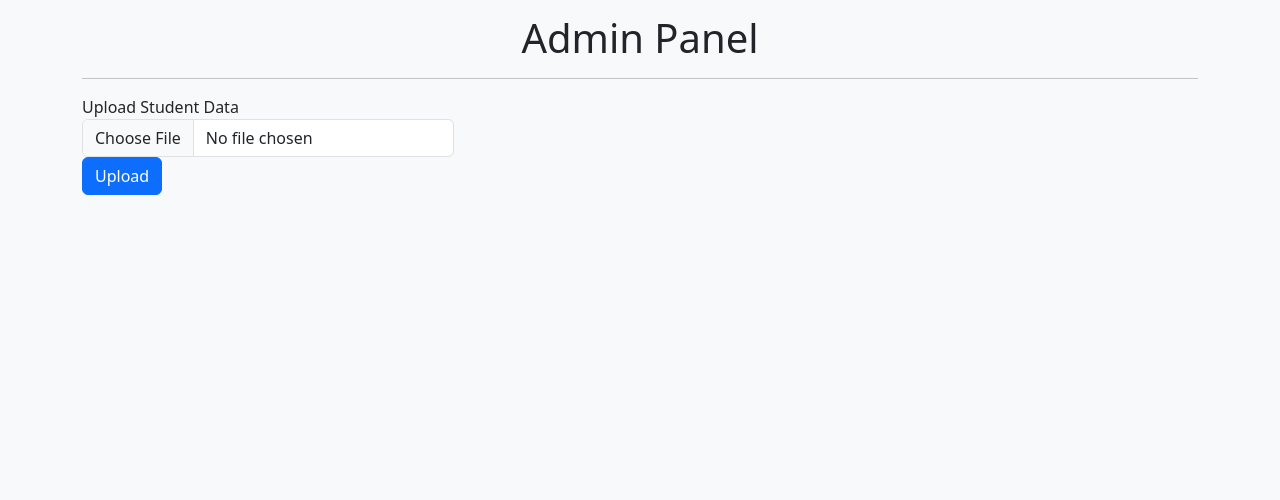
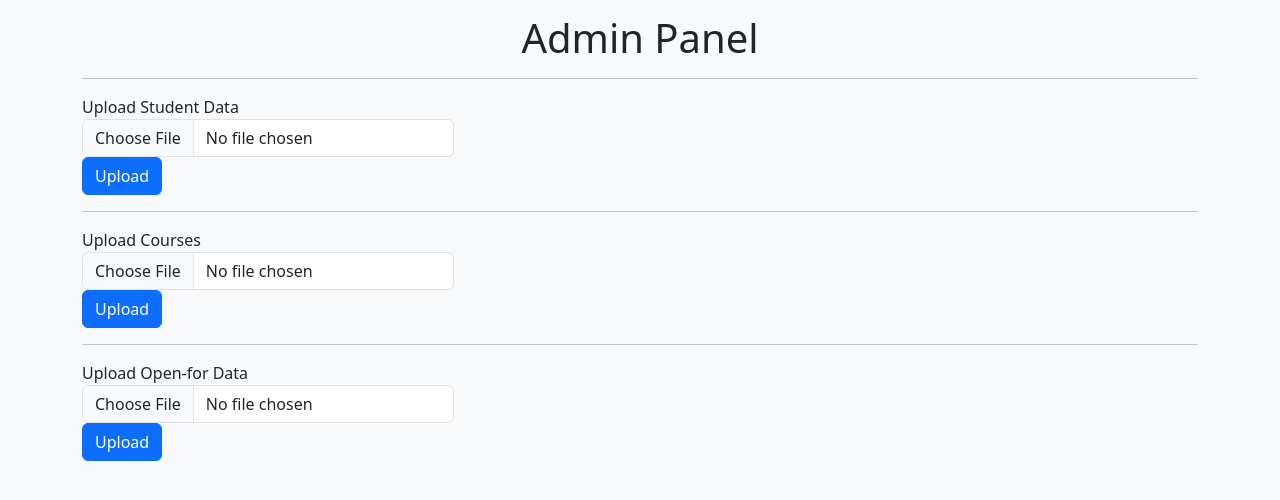
Before and after one commit to PicantaData/Elective-Registration-System, a Django app: page /admin-panel/ in a window 1280 px wide. Shown: the part 58-558 px from the top of the page. Run offline with Django 4.2, Linux system fonts and the light colour scheme.

Commit message:
Import controls for admin

```diff
--- a/ers/ers/urls.py
+++ b/ers/ers/urls.py
@@ -28,4 +28,6 @@ urlpatterns = [
     path('social-auth/', include('social_django.urls', namespace='social')),
     path('admin-panel/',views.AdminControls,name='AdminControls'),
     path('admin-panel/upload/studentData/',views.UploadStudentData, name='uStudentData'),
+    path('admin-panel/upload/courseData/',views.UploadCourses, name='uCourses'),
+    path('admin-panel/upload/openforData/',views.UploadOpenFor, name='uOpen-for'),
 ]
--- a/ers/student/templates/admin_panel.html
+++ b/ers/student/templates/admin_panel.html
@@ -10,8 +10,21 @@
             <hr>
         </div>
     </div>
+
+    <!-- Display messages -->
+    {% if messages %}
     <div class="row">
-        <!-- <h5>Upload Student Data</h5> -->
+        <div class="col-md-12">
+            {% for message in messages %}
+            <div class="alert alert-{{ message.tags }}">
+                {{ message }}
+            </div>
+            {% endfor %}
+        </div>
+    </div>
+    {% endif %}
+    <!--Import Student users-->
+    <div class="row">
         <form action="{% url 'uStudentData' %}" method="post" enctype="multipart/form-data">
             {% csrf_token %}
             <div class="col-md-4">
@@ -23,7 +36,41 @@
             <div class="col-md-4">
                 <button type="submit" class="btn btn-primary">Upload</button>
             </div>
-            </form>
+        </form>
+    </div>
+
+    <hr>
+    <!--Import Courses-->
+    <div class="row">
+        <form action="{% url 'uCourses' %}" method="post" enctype="multipart/form-data">
+            {% csrf_token %}
+            <div class="col-md-4">
+                <div class="form-group">
+                    <label for="file">Upload Courses</label>
+                    <input type="file" name="file" id="file" class="form-control" accept=".csv, application/vnd.openxmlformats-officedocument.spreadsheetml.sheet, application/vnd.ms-excel">
+                </div>
+            </div>
+            <div class="col-md-4">
+                <button type="submit" class="btn btn-primary">Upload</button>
+            </div>
+        </form>
+    </div>
+
+    <hr>
+    <!--Open-for-->
+    <div class="row">
+        <form action="{% url 'uOpen-for' %}" method="post" enctype="multipart/form-data">
+            {% csrf_token %}
+            <div class="col-md-4">
+                <div class="form-group">
+                    <label for="file">Upload Open-for Data</label>
+                    <input type="file" name="file" id="file" class="form-control" accept=".csv, application/vnd.openxmlformats-officedocument.spreadsheetml.sheet, application/vnd.ms-excel">
+                </div>
+            </div>
+            <div class="col-md-4">
+                <button type="submit" class="btn btn-primary">Upload</button>
+            </div>
+        </form>
     </div>
 </div>
 
--- a/ers/student/views.py
+++ b/ers/student/views.py
@@ -1,5 +1,8 @@
 from django.shortcuts import render, redirect
-from .models import StudentUser,StudentForm, OpenFor, Preferences
+from .models import StudentUser,StudentForm, OpenFor, Preferences, Course, OpenFor
+from django.contrib import messages
+from tablib import Dataset
+import pandas as pd
 
 def Login(request):
     if request.user.is_authenticated:
@@ -79,7 +82,139 @@ def AdminControls(request):
 
 def UploadStudentData(request):
     if request.method == 'POST':
-        csv_file = request.FILES['file']
-        # Save the instances to the database of Student User
-        print(csv_file)
+        # Check if file was uploaded
+        if 'file' not in request.FILES:
+            messages.error(request, 'No file was uploaded')
+            return redirect('AdminControls')
+
+        file = request.FILES['file']
+
+        # Check if the file format is valid
+        if not file.name.endswith(('.csv', '.xlsx', '.xls')):
+            messages.error(request, 'This is not a valid file format. Only .csv, .xlsx, and .xls are allowed.')
+            return redirect('AdminControls')
+
+        dataset = Dataset()
+        try:
+            if file.name.endswith('.csv'):
+                imported_data = dataset.load(file.read().decode('utf-8'), format='csv')
+            elif file.name.endswith('.xlsx'):
+                imported_data = dataset.load(file.read(), format='xlsx')
+            elif file.name.endswith('.xls'):
+                imported_data = dataset.load(file.read(), format='xls')
+            else:
+                messages.error(request, 'Unsupported file format')
+                return redirect('AdminControls')
+
+            # Iterate through rows and create/update StudentUser instances
+            for data in imported_data:
+                StudentUser.objects.update_or_create(
+                    student_id=data[0],
+                    defaults={
+                        'name': data[1],
+                        'program': data[2],
+                        'batch': data[3]
+                    }
+                )
+
+            messages.success(request, 'File uploaded and data saved successfully')
+        except Exception as e:
+            messages.error(request, f'Error processing file: {e}')
+            return redirect('AdminControls')
+
         return redirect('AdminControls')
+
+    return render(request, 'admin_panel.html')
+
+def UploadCourses(request):
+    if request.method == 'POST':
+        # Check if file was uploaded
+        if 'file' not in request.FILES:
+            messages.error(request, 'No file was uploaded')
+            return redirect('AdminControls')
+
+        file = request.FILES['file']
+
+        # Check if the file format is valid
+        if not file.name.endswith(('.csv', '.xlsx', '.xls')):
+            messages.error(request, 'This is not a valid file format. Only .csv, .xlsx, and .xls are allowed.')
+            return redirect('AdminControls')
+
+        dataset = Dataset()
+        try:
+            if file.name.endswith('.csv'):
+                imported_data = dataset.load(file.read().decode('utf-8'), format='csv')
+            elif file.name.endswith('.xlsx'):
+                imported_data = dataset.load(file.read(), format='xlsx')
+            elif file.name.endswith('.xls'):
+                imported_data = dataset.load(file.read(), format='xls')
+            else:
+                messages.error(request, 'Unsupported file format')
+                return redirect('AdminControls')
+
+            # Iterate through rows and create/update StudentUser instances
+            for data in imported_data:
+                Course.objects.update_or_create(
+                    course_id=data[0],
+                    defaults={
+                        'course_name': data[1],
+                        'credits': data[2],
+                        'slot': data[3]
+                    }
+                )
+
+            messages.success(request, 'File uploaded and data saved successfully')
+        except Exception as e:
+            messages.error(request, f'Error processing file: {e}')
+            return redirect('AdminControls')
+
+        return redirect('AdminControls')
+
+    return render(request, 'admin_panel.html')
+
+def UploadOpenFor(request):
+    if request.method == 'POST':
+        # Check if file was uploaded
+        if 'file' not in request.FILES:
+            messages.error(request, 'No file was uploaded')
+            return redirect('AdminControls')
+
+        file = request.FILES['file']
+
+        # Check if the file format is valid
+        if not file.name.endswith(('.csv', '.xlsx', '.xls')):
+            messages.error(request, 'This is not a valid file format. Only .csv, .xlsx, and .xls are allowed.')
+            return redirect('AdminControls')
+
+        dataset = Dataset()
+        try:
+            if file.name.endswith('.csv'):
+                imported_data = dataset.load(file.read().decode('utf-8'), format='csv')
+            elif file.name.endswith('.xlsx'):
+                imported_data = dataset.load(file.read(), format='xlsx')
+            elif file.name.endswith('.xls'):
+                imported_data = dataset.load(file.read(), format='xls')
+            else:
+                messages.error(request, 'Unsupported file format')
+                return redirect('AdminControls')
+
+            # Iterate through rows and create/update StudentUser instances
+            for data in imported_data:
+                OpenFor.objects.update_or_create(
+                    course=data[0],
+                    defaults={
+                        'program': data[1],
+                        'batch': data[2],
+                        'category': data[3],
+                        'seats': data[4],
+                    }
+                )
+
+            messages.success(request, 'File uploaded and data saved successfully')
+        except Exception as e:
+            messages.error(request, f'Error processing file: {e}')
+            return redirect('AdminControls')
+
+        return redirect('AdminControls')
+
+    return render(request, 'admin_panel.html')
```
